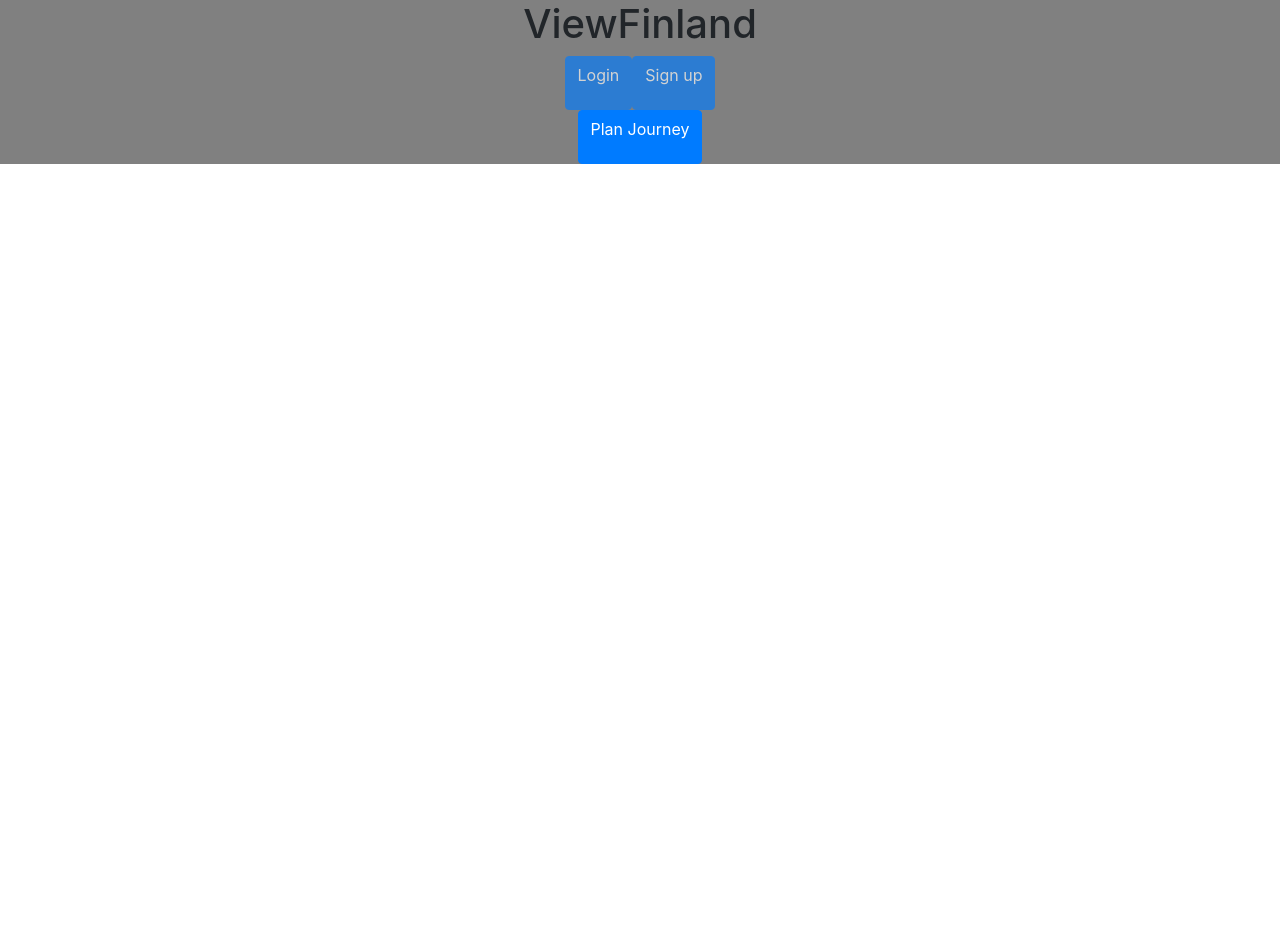
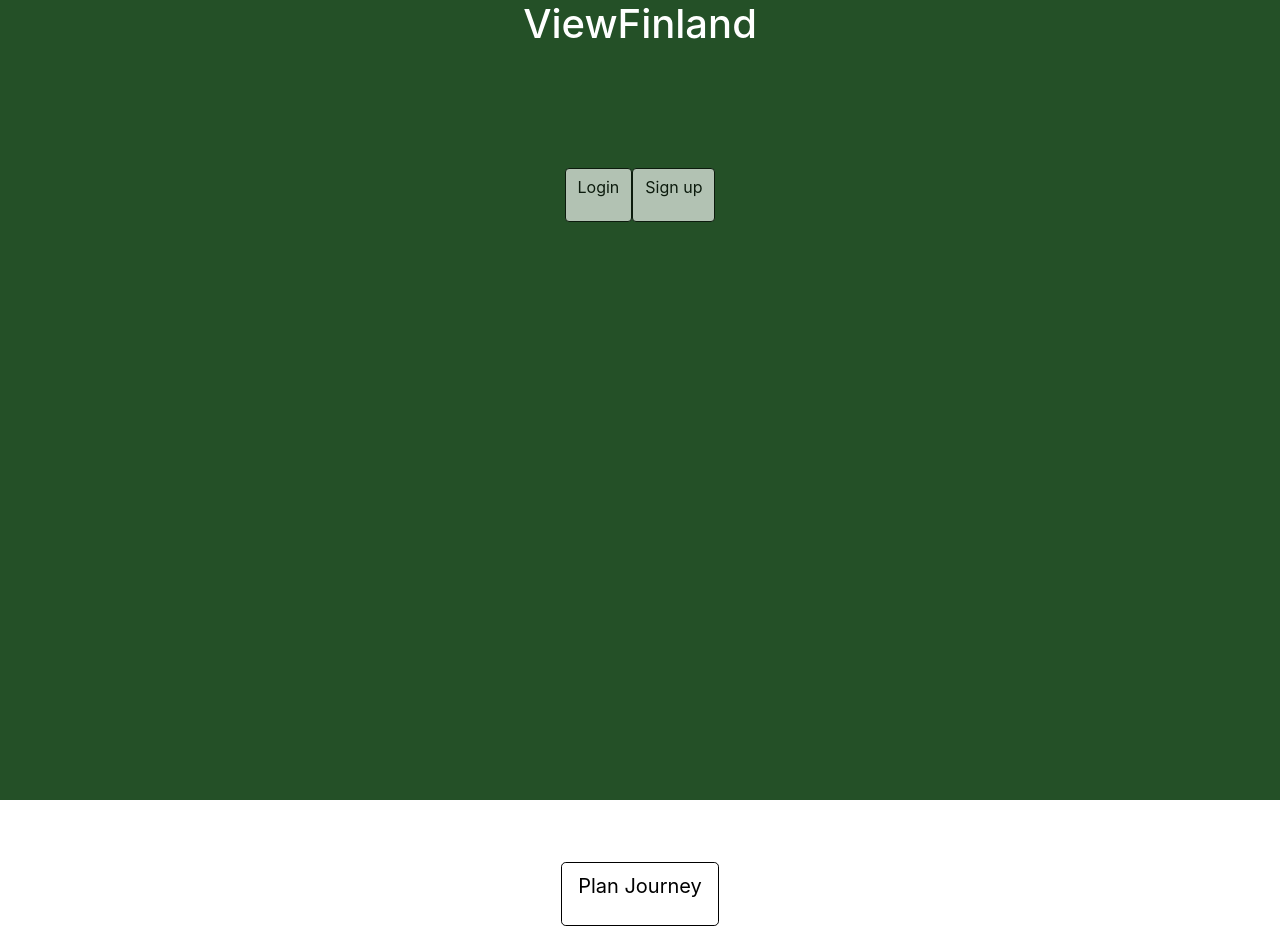
Before and after one commit to ViewFinland/Frontend, a React (Create React App) app: page / in a window 1280 px wide. Before the commit the page ends 800 px from the top, so only its background shows below. Built offline with nearby package versions, Linux system fonts and the light colour scheme.

Commit message:
Derped around with styles. Added QuizView.

```diff
--- a/src/App.css
+++ b/src/App.css
@@ -1,10 +1,9 @@
 .App {
   text-align: center;
-  background: gray;
-}
-
-.App-logo {
-  height: 40vmin;
+  background: #245027;
+  width: 100vw;
+  height: 100vh;
+  color: white;
 }
 
 .App-header {
@@ -18,13 +17,10 @@
   color: white;
 }
 
-.App-link {
-  color: #09d3ac;
-}
-
 .plan-journey {
   align-items: center;
-  position: relative;
+  position: 80vh;
+  margin-top:50%;
 }
 
 .select-box {
@@ -33,7 +29,21 @@
 }
 
 .navigation-buttons {
-  position: bottom;
+  position: 80vh;
   margin: 5%;
   padding: 5%;
 }
+
+.btn-primary {
+  background-color: white !important;
+  color: black !important;
+  border-color: black !important;
+}
+
+.btn-primary:active .btn-primary:hover .btn-primary:selected {
+  background-color: #d0d0d0 !important;
+}
+
+.login-buttons {
+  margin-top: 15vh;
+}
--- a/src/App.js
+++ b/src/App.js
@@ -3,13 +3,22 @@ import {BrowserRouter, Route, Switch} from 'react-router-dom'
 import FilterView from './Components/FilterView';
 import JourneyConfigView from './Components/JourneyConfigView';
 import LandingPage from './Components/LandingPage';
+import NoticeView from './Components/NoticeView';
+import QuizView from './Components/QuizView';
 import NavigationView from './Components/NavigationView';
-import NoticeView from './Components/NoticeView';
 import MapView from './Components/MapView/MapView';
 import createBrowserHistory from 'history';
 import styles from './App.css';
 
 class App extends React.Component {
+  constructor(){
+    super();
+    this.state={
+      noticeTitle: "Weeboob",
+      noticeText: "woob woob"
+    }
+  }
+
    render() {
       return (
         <BrowserRouter>
@@ -19,7 +28,8 @@ class App extends React.Component {
               <Route path="/filtering" component={FilterView}/>
               <Route path="/journeyconfig" component={JourneyConfigView}/>
               <Route path="/navigation" component={NavigationView}/>
-              <Route path="/notice" component={NoticeView}/>
+              <Route path="/notice" render={(props) => <NoticeView text={props.text} title={props.title}/> }/>
+              <Route path="/quiz" render={(props) => <QuizView />}/>
               <Route path="/map" component={MapView}/>
             </Switch>
           </div>
--- a/src/Components/JourneyConfigView.js
+++ b/src/Components/JourneyConfigView.js
@@ -2,10 +2,20 @@ import React from 'react';
 import Button from 'react-bootstrap/Button';
 
 class ConfigureJourneyView extends React.Component {
+   constructor(){
+      super();
+      this.state = {
+         timeEstimate: "",
+         distance: ""
+      };
+   }
+
     render() {
        return (
           <div>
-             <h1>Journey configuration thingy?</h1>
+             <h1>Map goes here part 1</h1>
+
+
              <div className="navigation-buttons">
                 <Button href="/filtering">
                   <p>Back</p>
--- a/src/Components/LandingPage.js
+++ b/src/Components/LandingPage.js
@@ -18,7 +18,7 @@ class LandingPage extends React.Component {
                </Button>
             </div>
             <div className="plan-journey">
-               <Button href="/filtering">
+               <Button size="lg" href="/filtering">
                   <p>Plan Journey</p>
                </Button>
             </div>
--- a/src/Components/NavigationView.js
+++ b/src/Components/NavigationView.js
@@ -5,7 +5,7 @@ class NavigationView extends React.Component {
     render() {
        return (
           <div>
-             <h1>Map goes here...</h1>
+             <h1>Map goes here part 2</h1>
 
              <div className="navigation-buttons">
                <Button href="/">
--- a/src/Components/NoticeView.js
+++ b/src/Components/NoticeView.js
@@ -2,10 +2,19 @@ import React from 'react';
 import Button from 'react-bootstrap/Button';
 
 class NoticeView extends React.Component {
+   constructor(props){
+      super(props);
+      this.state = {
+         title: props.title,
+         text: props.text
+      }
+   }
+
    render() {
       return (
          <div>
-             <h1>About...</h1>
+         <h1>{this.state.title}</h1>
+         <p>{this.state.text}</p>
 
          <div className="navigation-buttons">
             <Button href="/journeyconfig">
--- /dev/null
+++ b/src/Components/QuizView.js
@@ -0,0 +1,31 @@
+import React from 'react';
+import Button from 'react-bootstrap/Button';
+
+class QuizView extends React.Component {
+   constructor(props){
+      super(props);
+      this.state = {
+         question: props.question,
+         answerA: props.answerA,
+         answerB: props.answerB,
+         answerC: props.answerC,
+         answerD: props.answerD,
+         correctAnswer: props.correctAnswer
+      }
+   }
+
+   render() {
+    return (
+        <div>
+        <h2>{this.state.question}</h2>
+            <div className="quiz-buttons">
+                <Button>{this.state.answerA}</Button>
+                <Button>{this.state.answerB}</Button>
+                <Button>{this.state.answerC}</Button>
+                <Button>{this.state.answerD}</Button>
+            </div>
+        </div>
+      )
+   }
+}
+export default QuizView;
```
Lines whose indentation alone changed are shown as unchanged.
